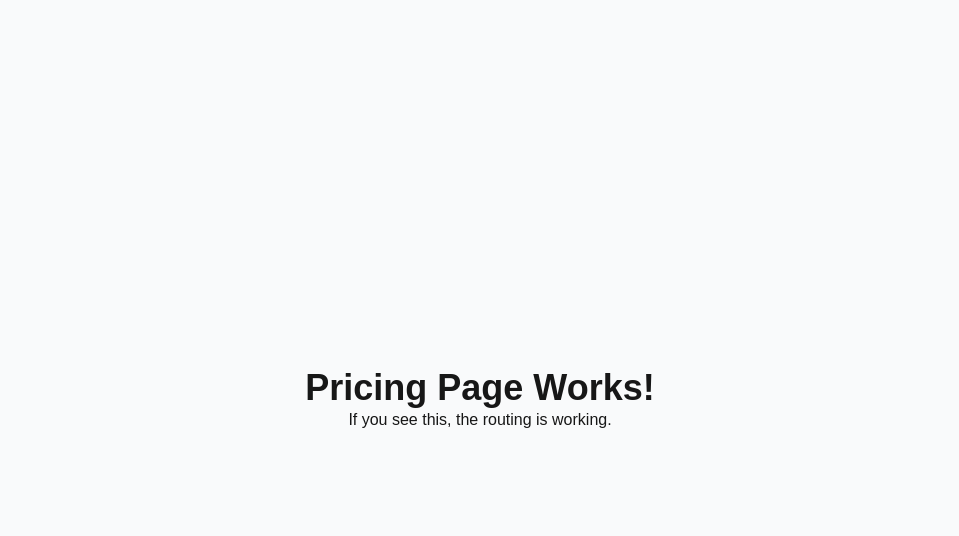
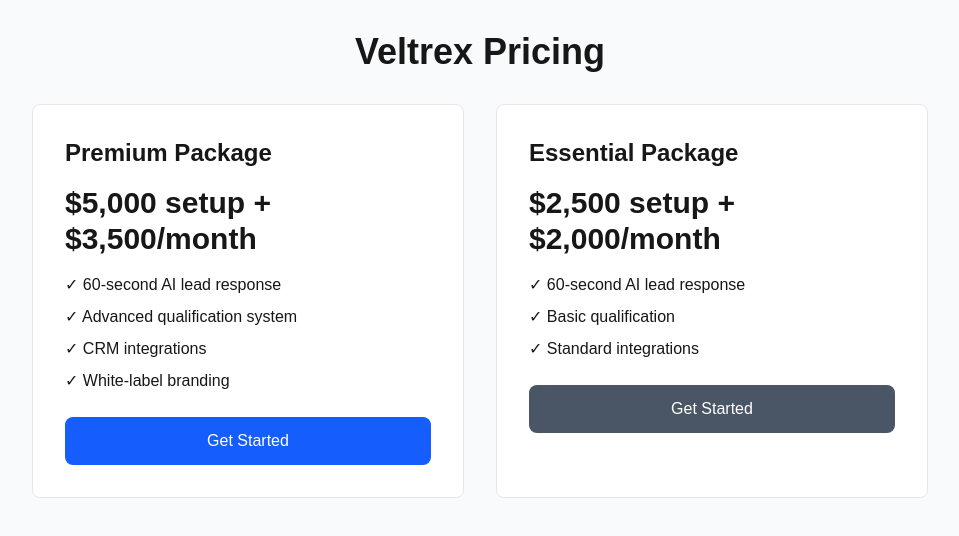
Before and after one commit to Veltrex1/veltrex-real-estate, a Next.js app: page /pricing in a window 1280 px wide. Shown: the top 536 px of the page, without its empty margins (160-1119 px from the left). Built offline with nearby package versions, Linux system fonts and the light colour scheme.

Commit message:
Super simple pricing page test

```diff
--- a/app/pricing/page.tsx
+++ b/app/pricing/page.tsx
@@ -1,9 +1,39 @@
 export default function PricingPage() {
   return (
-    <div className="min-h-screen bg-gray-50 flex items-center justify-center">
-      <div className="text-center">
-        <h1 className="text-4xl font-bold">Pricing Page Works!</h1>
-        <p>If you see this, the routing is working.</p>
+    <div className="min-h-screen bg-gray-50 p-8">
+      <div className="max-w-4xl mx-auto">
+        <h1 className="text-4xl font-bold text-center mb-8">Veltrex Pricing</h1>
+
+        <div className="grid md:grid-cols-2 gap-8">
+          {/* Premium Package */}
+          <div className="bg-white border border-gray-200 rounded-lg p-8">
+            <h2 className="text-2xl font-bold mb-4">Premium Package</h2>
+            <div className="text-3xl font-bold mb-4">$5,000 setup + $3,500/month</div>
+            <ul className="space-y-2 mb-6">
+              <li>✓ 60-second AI lead response</li>
+              <li>✓ Advanced qualification system</li>
+              <li>✓ CRM integrations</li>
+              <li>✓ White-label branding</li>
+            </ul>
+            <button className="w-full bg-blue-600 text-white py-3 rounded-lg">
+              Get Started
+            </button>
+          </div>
+
+          {/* Essential Package */}
+          <div className="bg-white border border-gray-200 rounded-lg p-8">
+            <h2 className="text-2xl font-bold mb-4">Essential Package</h2>
+            <div className="text-3xl font-bold mb-4">$2,500 setup + $2,000/month</div>
+            <ul className="space-y-2 mb-6">
+              <li>✓ 60-second AI lead response</li>
+              <li>✓ Basic qualification</li>
+              <li>✓ Standard integrations</li>
+            </ul>
+            <button className="w-full bg-gray-600 text-white py-3 rounded-lg">
+              Get Started
+            </button>
+          </div>
+        </div>
       </div>
     </div>
   )
```
